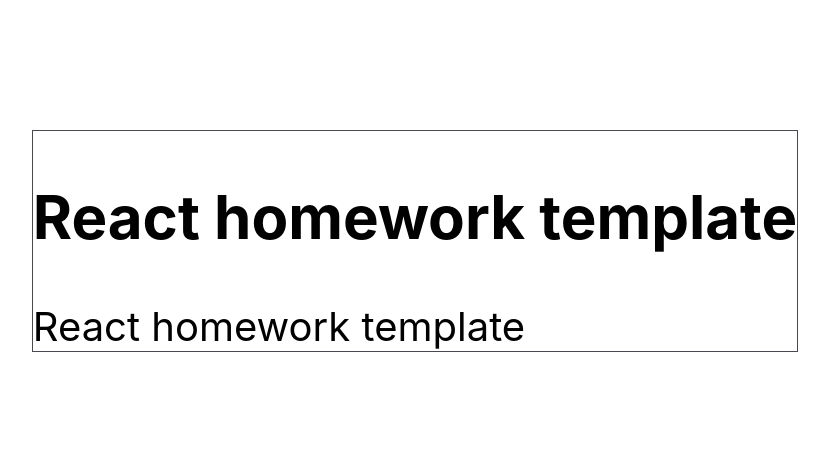
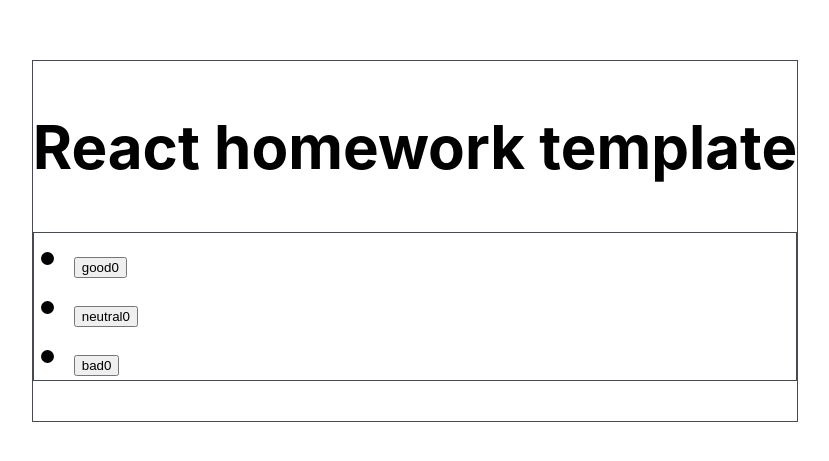
Before and after one commit to Alexander0Yusov/goit-react-hw-02-feedback, a React (Create React App) app: page / in a window 1280 px wide. Shown: the part 159-620 px from the top of the page, without its empty margins (225-1054 px from the left). Built offline with nearby package versions, Linux system fonts and the light colour scheme.

Commit message:
button block done

```diff
--- a/src/components/App.jsx
+++ b/src/components/App.jsx
@@ -1,7 +1,28 @@
 import { Component } from 'react';
 import { Section } from './Section/Section';
+import { FeedbackOptions } from './FeedbackOptions/FeedbackOptions';
 
 export class App extends Component {
+  state = {
+    good: 0,
+    neutral: 0,
+    bad: 0,
+  };
+
+  // работает именно стрелка. почему?
+  handleButtonClick = e => {
+    const { name } = e.currentTarget;
+
+    // обновить значение относительно предыдущих - через функцию
+    // объясняется асинхронностью
+    this.setState(prevState => {
+      return {
+        ...prevState,
+        [name]: prevState[name] + 1,
+      };
+    });
+  };
+
   render() {
     return (
       <div
@@ -15,7 +36,10 @@ export class App extends Component {
         }}
       >
         <Section title="React homework template">
-          React homework template
+          <FeedbackOptions
+            options={this.state}
+            onLeaveFeedback={this.handleButtonClick}
+          />
         </Section>
       </div>
     );
```
